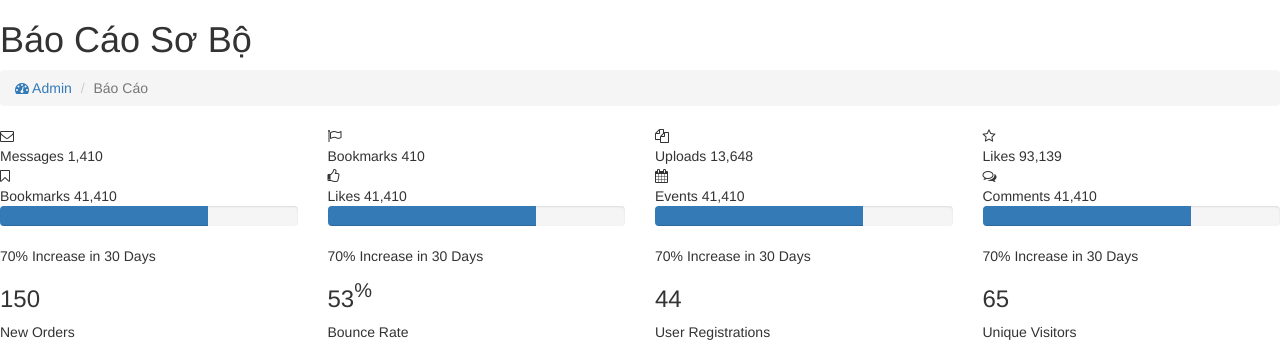
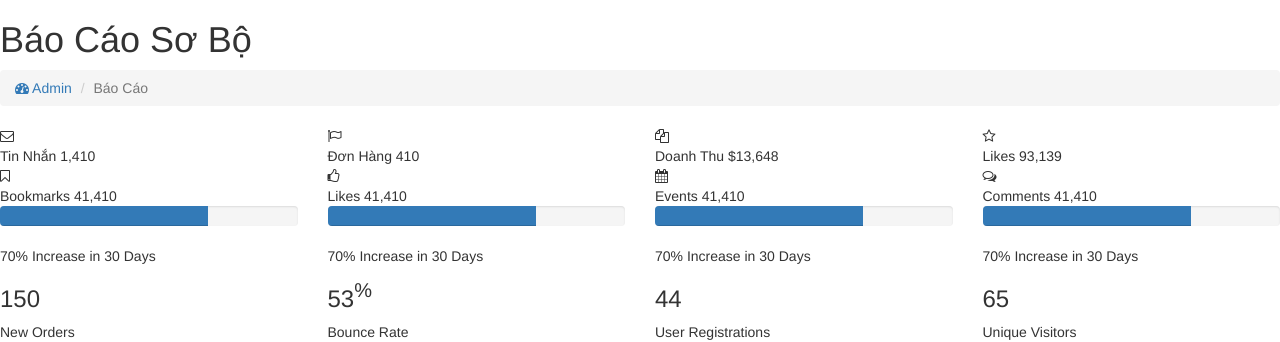
Before and after one commit to up5-tech/quan-ly-ban-hang, a CodeIgniter 4 app: the page made by app/Views/report.php in a window 1280 px wide; the page is wider, and only the part inside the window is pictured. Shown: the top 342 px of that part. Run offline with PHP 8.4 and a stand-in for CodeIgniter, Linux system fonts and the light colour scheme; the template is opened without the code that fills it, so the values that code supplies are empty; some libraries are stand-ins or nearby versions.

```diff
--- a/app/Controllers/Home.php
+++ b/app/Controllers/Home.php
@@ -1,13 +1,14 @@
 <?php namespace App\Controllers;
 
 use CodeIgniter\Controller;
+
 
 class Home extends Controller
 {
 	public function index()
 	{
  	    echo view('header');
-        echo view('report');
+        echo view('data');
 	}
 
 	//--------------------------------------------------------------------
--- a/app/Views/report.php
+++ b/app/Views/report.php
@@ -56,7 +56,7 @@
                         <span class="info-box-icon bg-aqua"><i class="fa fa-envelope-o"></i></span>
 
                         <div class="info-box-content">
-                            <span class="info-box-text">Messages</span>
+                            <span class="info-box-text">Tin Nhắn</span>
                             <span class="info-box-number">1,410</span>
                         </div>
                         <!-- /.info-box-content -->
@@ -69,7 +69,7 @@
                         <span class="info-box-icon bg-green"><i class="fa fa-flag-o"></i></span>
 
                         <div class="info-box-content">
-                            <span class="info-box-text">Bookmarks</span>
+                            <span class="info-box-text">Đơn Hàng</span>
                             <span class="info-box-number">410</span>
                         </div>
                         <!-- /.info-box-content -->
@@ -82,8 +82,8 @@
                         <span class="info-box-icon bg-yellow"><i class="fa fa-files-o"></i></span>
 
                         <div class="info-box-content">
-                            <span class="info-box-text">Uploads</span>
-                            <span class="info-box-number">13,648</span>
+                            <span class="info-box-text">Doanh Thu</span>
+                            <span class="info-box-number">$13,648</span>
                         </div>
                         <!-- /.info-box-content -->
                     </div>
```
Also changed, not shown: app/Models/show_all.php (added, +7 -0 lines).
